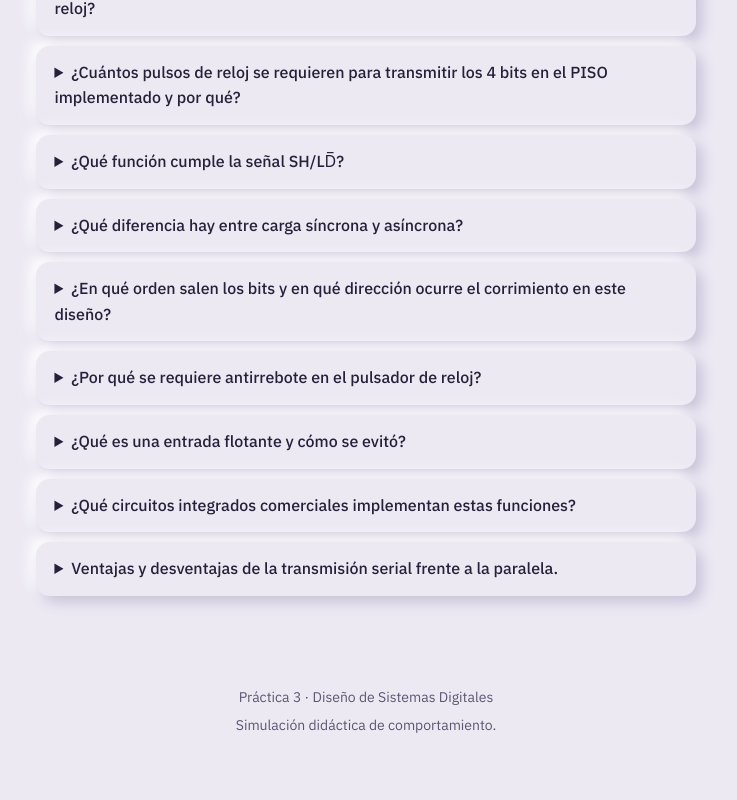
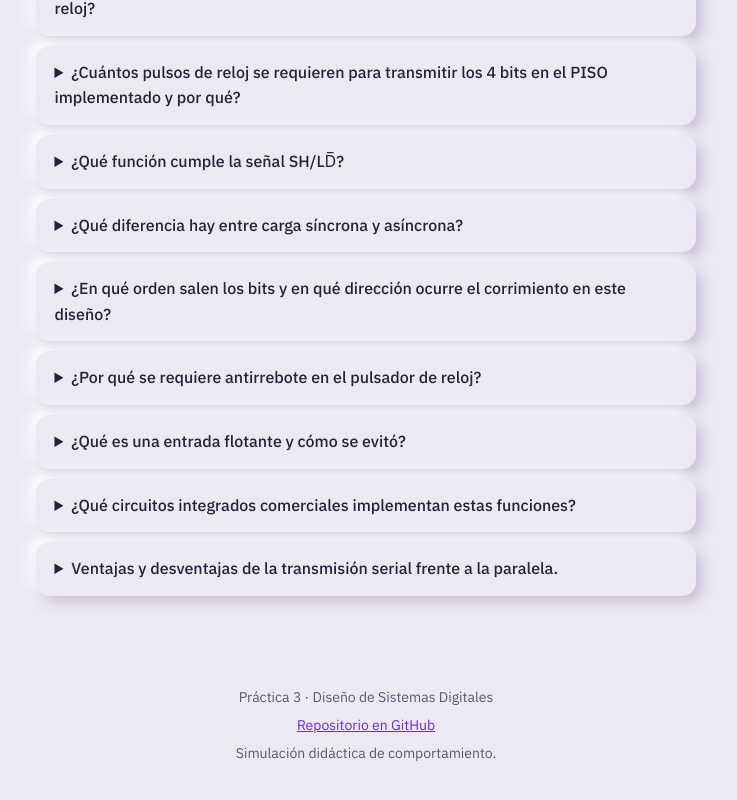
Before and after one commit to DDamianZR/registros-pipo-piso, a React (Vite) app: page / in a window 1280 px wide. Shown: the part 7475-8275 px from the top of the page, without its empty margins (274-1011 px from the left). Built offline with nearby package versions, Linux system fonts and the light colour scheme.

Commit message:
docs: agrega enlace al sitio publicado

```diff
--- a/src/content/proyecto.ts
+++ b/src/content/proyecto.ts
@@ -14,6 +14,6 @@ export const proyecto: Proyecto = {
   materia: 'Diseño de Sistemas Digitales',
   fecha: '2026-09-20',
   autores: [],
-  urlRepositorio: '',
-  urlSitio: '',
+  urlRepositorio: 'https://github.com/DDamianZR/registros-pipo-piso',
+  urlSitio: 'https://ddamianzr.github.io/registros-pipo-piso/',
 }
```
Also changed, not shown: 1 other file (tests, documents, lock files or other folders).
